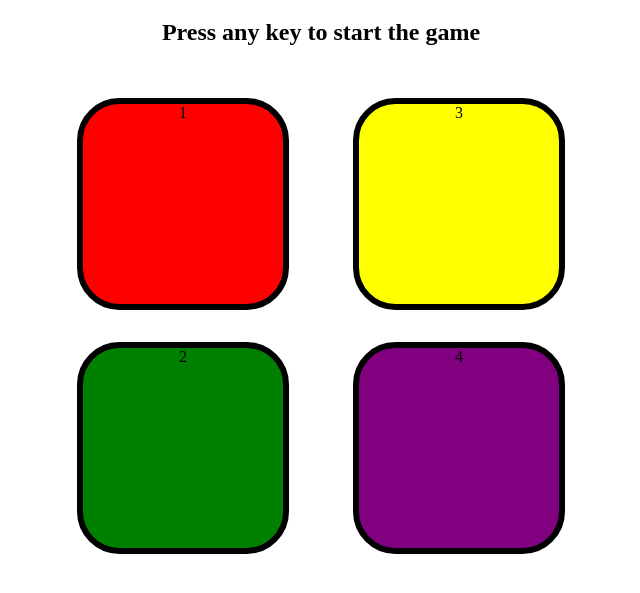
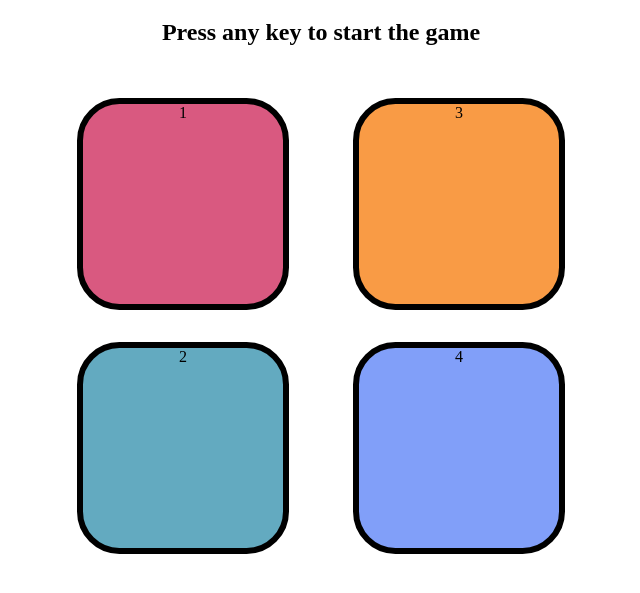
Before and after one commit to Santu-log/Simon_Say_Game, a plain HTML site: page index.html in a window 1280 px wide. Shown: the part 61-654 px from the top of the page, without its empty margins (319-959 px from the left). Drawn offline with Linux system fonts and the light colour scheme.

Commit message:
Update style.css

```diff
--- a/style.css
+++ b/style.css
@@ -15,20 +15,21 @@ text-align: center;
     margin: 2rem;
 }
 .red{
-    background-color: red;
-}
-.yellow{
-    background-color: yellow;
+    background-color:#d95980;
 }
 .green{
-    background-color: green;
+    background-color: #63aac0;
+}
+
+.yellow{
+    background-color: #f99b45;
 }
 .purple{
-    background-color: purple;
+    background-color: #819ff9;
 }
 .flash{
     background-color: white;
 }
 .light-green{
-    background-color: limegreen;
+    background-color: green;
 }
```
